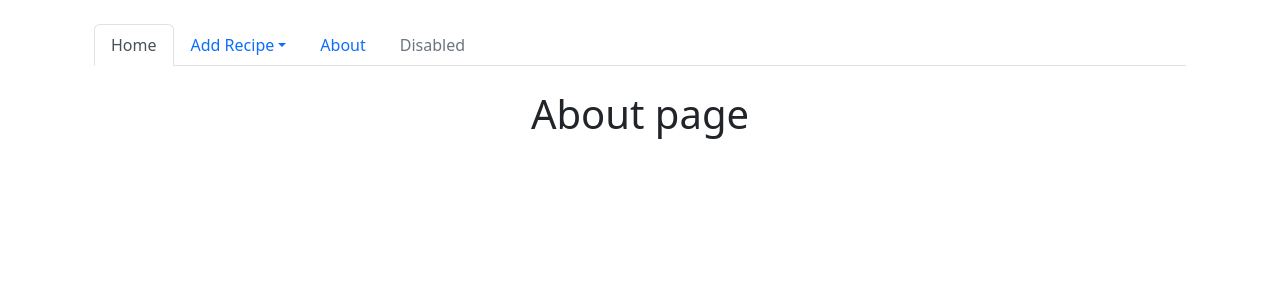
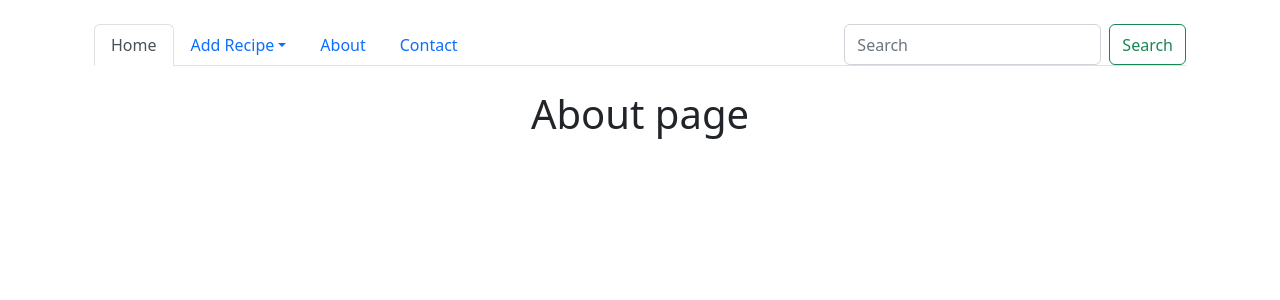
Before and after one commit to JolomonSon/Recipe-App, a Django app: page /about/ in a window 1280 px wide. Shown: the top 300 px of the page. Run offline with Django 4.2, Linux system fonts and the light colour scheme.

Commit message:
Added search form in navbar template

```diff
--- a/recipe/main/templates/includes/navbar.html
+++ b/recipe/main/templates/includes/navbar.html
@@ -17,7 +17,11 @@
         <a class="nav-link" href="{% url 'about' %}">About</a>
       </li>
       <li class="nav-item">
-        <a class="nav-link disabled">Disabled</a>
+        <a class="nav-link">Contact</a>
       </li>
-    </ul>
+    <form class="d-flex ms-auto" role="search">
+      <input class="form-control me-2" type="search" placeholder="Search" aria-label="Search">
+      <button class="btn btn-outline-success" type="submit">Search</button>
+    </form>
+  </ul>
 </div>
```
